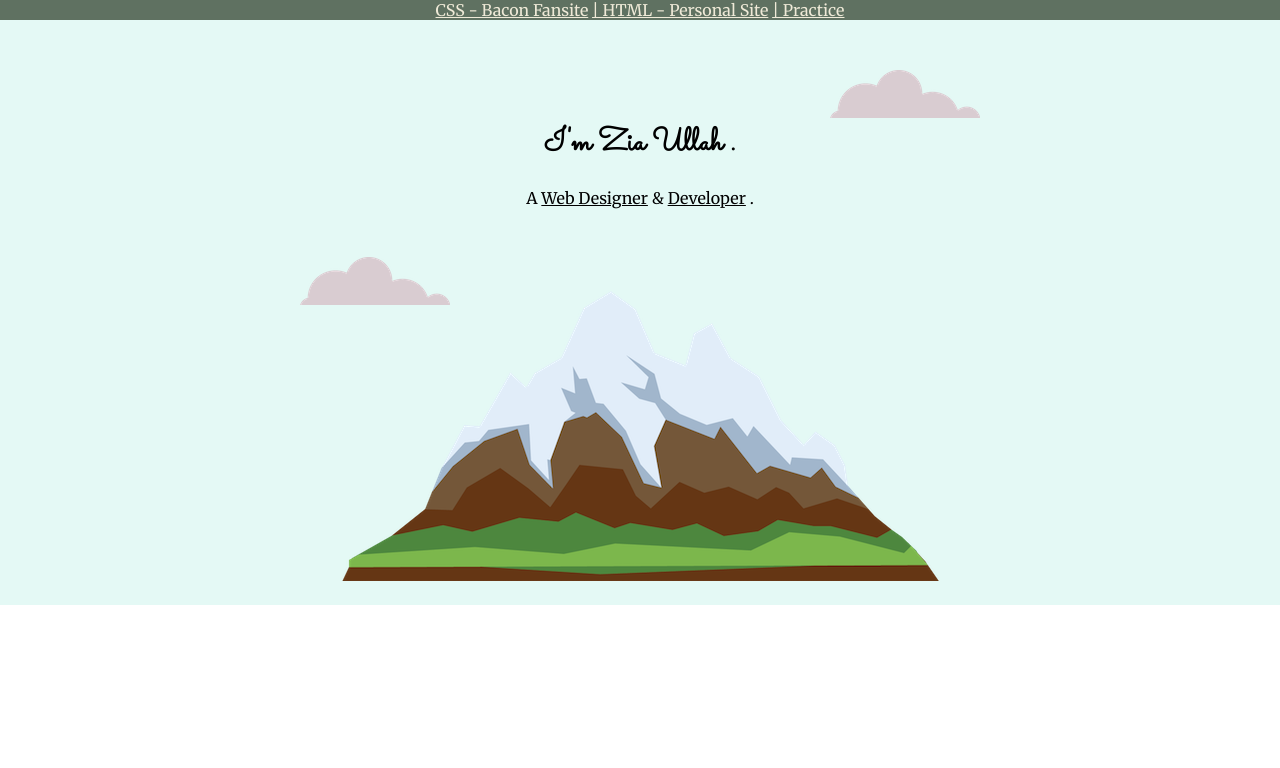
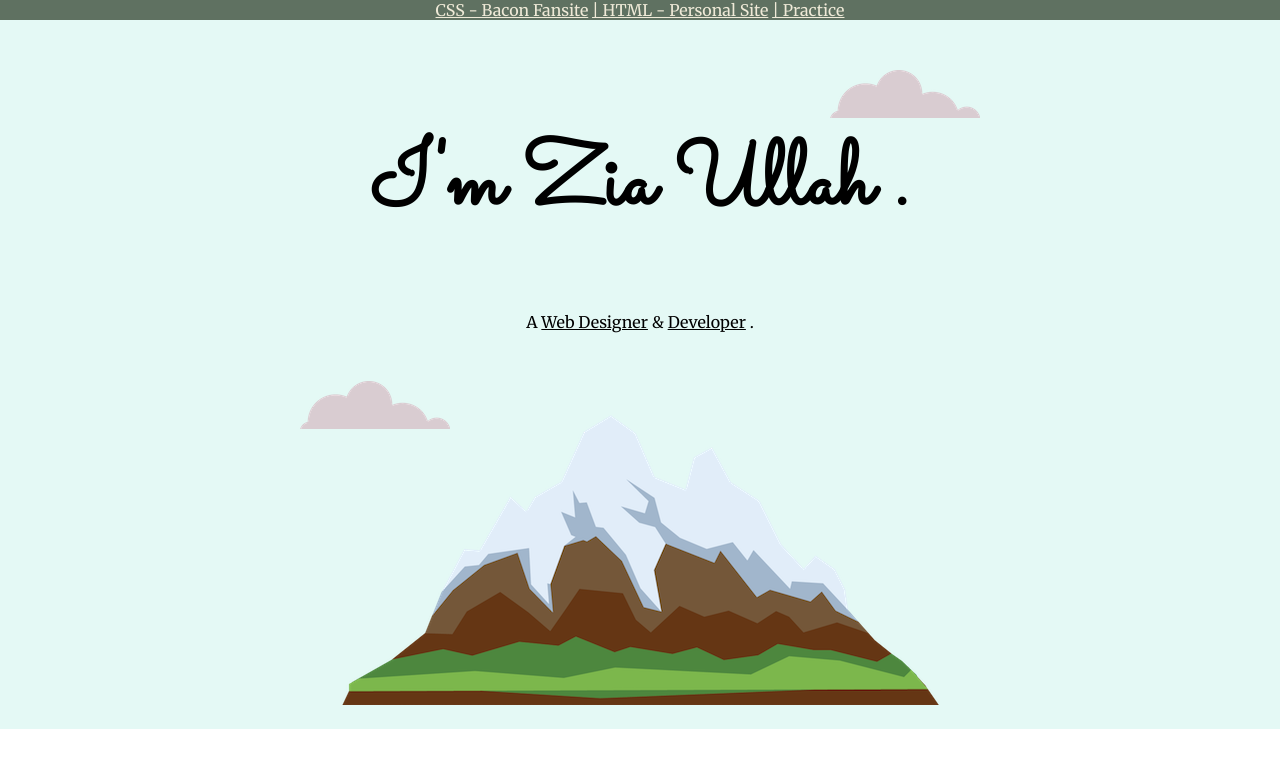
Before and after one commit to zuafridi/cv, a plain HTML site: page index.html in a window 1280 px wide. Drawn offline with Linux system fonts and the light colour scheme.

Commit message:
Update styles.css

```diff
--- a/css/styles.css
+++ b/css/styles.css
@@ -6,6 +6,7 @@ body{
 h1{
   margin-top: 0;
   font-family: 'Sacramento', cursive;
+  font-size: 5.625rem;
 }
 h2{
   font-family: 'Montserrat', sans-serif;
```
